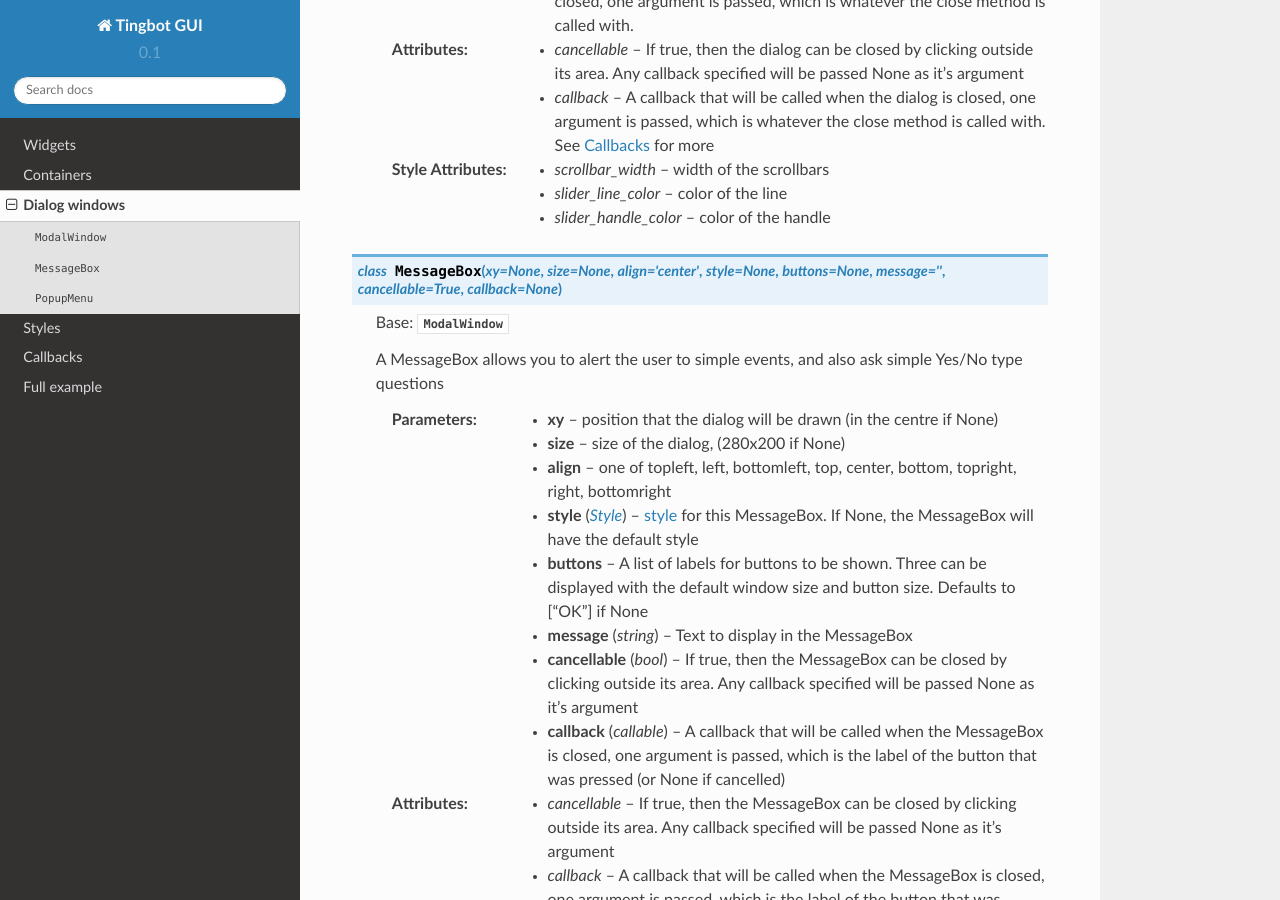
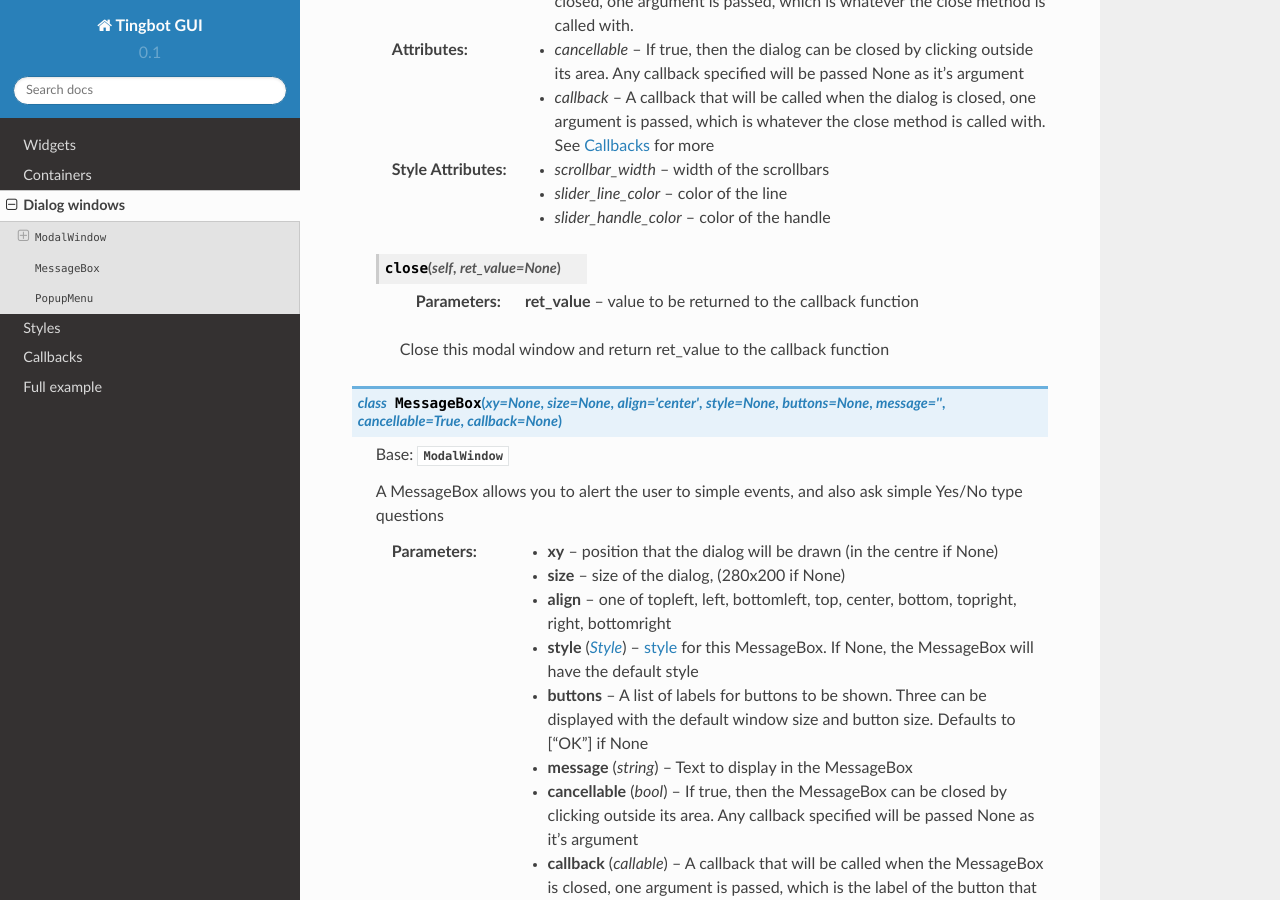
Before and after one commit to furbrain/tingbot-gui, a Sphinx documentation site: the page built from docs/dialogs.rst, in a window 1280 px wide and 900 px high, scrolled down 636 px. Built offline with Sphinx 7.4.7 and the Read the Docs theme 2.0.0, drawn with Linux system fonts in a browser that asks for light colours; the version number is read from the project's files by our own code.

Commit message:
Add ModalWindow.close method to documentation

```diff
--- a/docs/dialogs.rst
+++ b/docs/dialogs.rst
@@ -32,6 +32,14 @@ This is particularly useful for alert boxes and also pop-up menus
         - *scrollbar_width* -- width of the scrollbars
         - *slider_line_color* -- color of the line
         - *slider_handle_color* -- color of the handle
+
+    .. py:method:: close(self, ret_value=None)
+
+        :param ret_value: value to be returned to the callback function
+
+        Close this modal window and return ret_value to the callback function
+
+
 
 .. py:class:: MessageBox(xy=None, size=None, align="center", style=None,\
                          buttons=None, message="", cancellable=True, callback=None)
```
